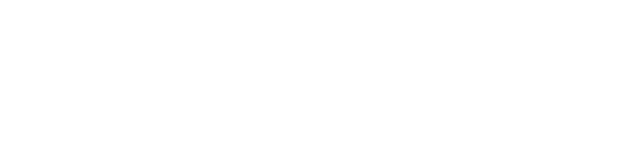
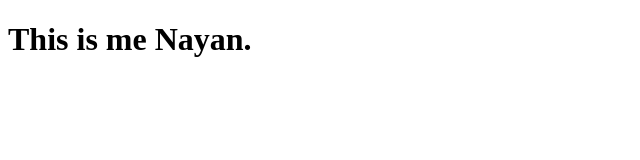
Before and after one commit to saklainmostak1/my-fast-repo, a plain HTML site: page index.html in a window 1280 px wide. Shown: the whole page, without its empty margins (0-640 px from the left). Drawn offline with Linux system fonts and the light colour scheme.

Commit message:
change my name

```diff
--- a/index.html
+++ b/index.html
@@ -7,6 +7,6 @@
     <title>Document</title>
 </head>
 <body>
-
+    <h1>This is  me Nayan.</h1>
 </body>
 </html>
```
